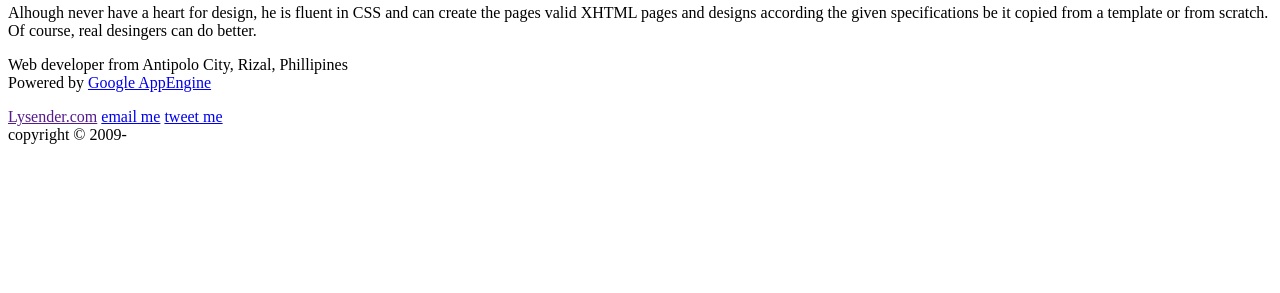
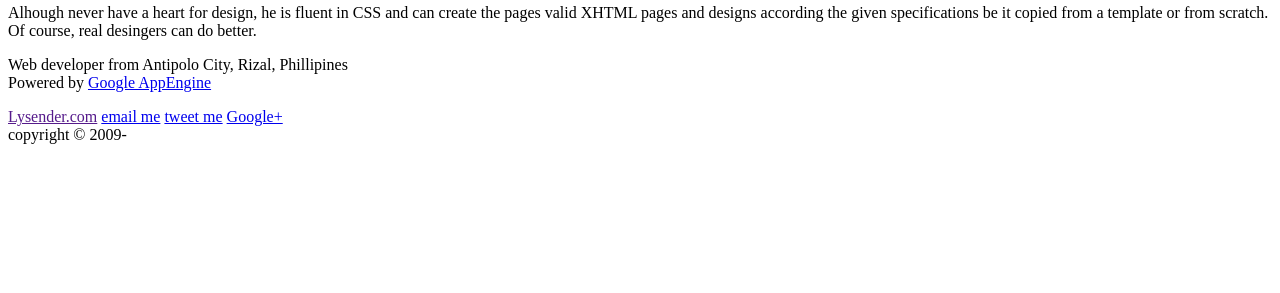
Before and after one commit to lysender/lysender-com-py, a Python web app: template templates/about/index.html in a window 1280 px wide. Shown: the part 507-800 px from the top of the page. Run offline with Jinja, Linux system fonts and the light colour scheme; the template is opened without the code that fills it, so the values that code supplies are empty.

Commit message:
Added Google+ authorship

```diff
--- a/templates/base.html
+++ b/templates/base.html
@@ -57,7 +57,8 @@
                     <p>
                         <span><a href="{{ base_url }}">Lysender.com</a></span>
                         <span><a href="{{ base_url }}contact">email me</a></span>
-                        <span><a href="http://twitter.com/lysender">tweet me</a></span><br />
+                        <span><a href="http://twitter.com/lysender">tweet me</a></span>
+                        <span><a href="https://plus.google.com/104401936391831907043?rel=author">Google+</a></span><br />
                         copyright &copy; 2009-{{ current_year }}
                     </p>
                 </div>
```
Also changed, not shown: 1 other file.
